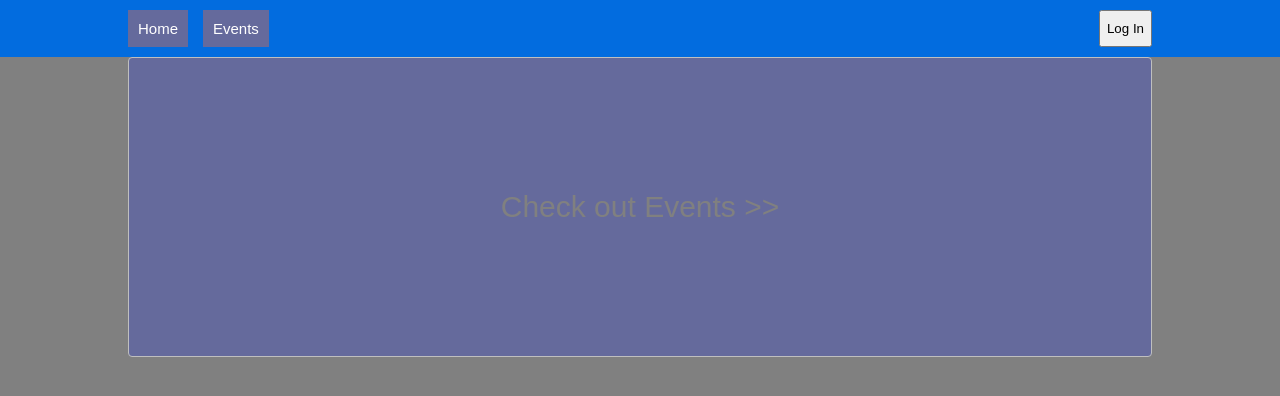
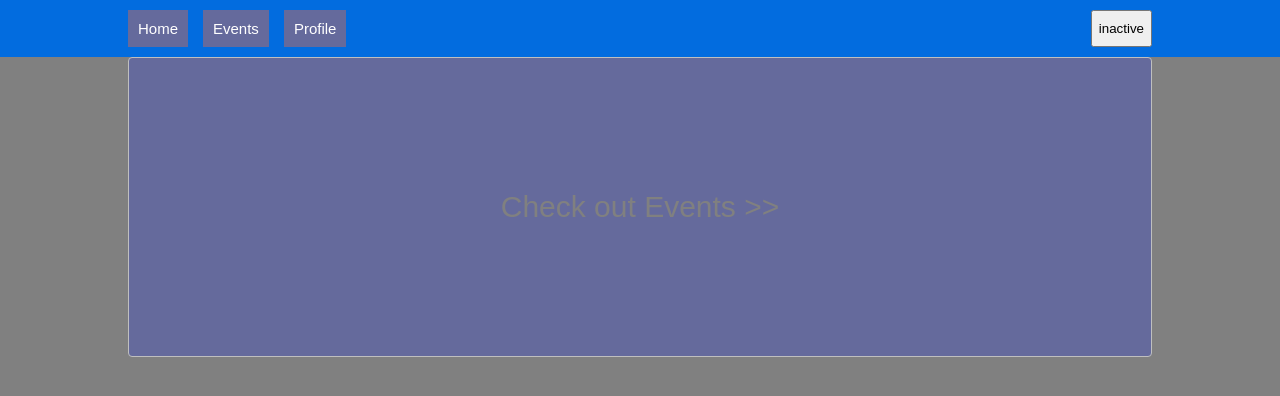
Before and after one commit to asztell/ticket-purchasing, a React (Create React App) app: page / in a window 1280 px wide. Shown: the top 396 px of the page. Built offline with nearby package versions, Linux system fonts and the light colour scheme; no server answers.

Commit message:
use env var in fetch url to avoid local/prod conflict

```diff
--- a/src/App.tsx
+++ b/src/App.tsx
@@ -1,6 +1,6 @@
 import { Outlet } from "react-router-dom";
 import { IntlProvider } from "react-intl";
-import { Auth0Provider } from "@auth0/auth0-react";
+// import { Auth0Provider } from "@auth0/auth0-react";
 import messages from "./lang/en-US.json";
 import { TicketPurchasingProvider, EventsProvider } from "./contexts";
 import { Header } from "./components";
@@ -14,7 +14,7 @@ export function App() {
     <IntlProvider locale={navigator.language} messages={flattenedMessages}>
       <EventsProvider>
         <TicketPurchasingProvider>
-          <Auth0Provider
+          {/* <Auth0Provider
             domain={process.env.REACT_APP_AUTH0_DOMAIN!}
             clientId={process.env.REACT_APP_AUTH0_CLIENT_ID!}
             authorizationParams={{
@@ -22,14 +22,14 @@ export function App() {
               // scope: "openid profile email",
               redirect_uri: process.env.REACT_APP_AUTH0_REDIRECT_URI,
             }}
-          >
-            <Header />
-            <div className="App">
-              <div className="App-Content">
-                <Outlet />
-              </div>
+          > */}
+          <Header />
+          <div className="App">
+            <div className="App-Content">
+              <Outlet />
             </div>
-          </Auth0Provider>
+          </div>
+          {/* </Auth0Provider> */}
         </TicketPurchasingProvider>
       </EventsProvider>
     </IntlProvider>
--- a/src/components/AuthButton.tsx
+++ b/src/components/AuthButton.tsx
@@ -1,21 +1,22 @@
-import { useAuth0 } from "@auth0/auth0-react";
+// import { useAuth0 } from "@auth0/auth0-react";
 import "./AuthButton.scss";
 
 export function AuthButton() {
-  const { logout, loginWithRedirect, isAuthenticated, isLoading } = useAuth0();
-  const label = isAuthenticated ? "Log Out" : "Log In";
+  // const { logout, loginWithRedirect, isAuthenticated, isLoading } = useAuth0();
+  // const label = isAuthenticated ? "Log Out" : "Log In";
+  const label = "inactive";
 
   function onClick() {
-    if (!isAuthenticated) {
-      loginWithRedirect();
-    } else {
-      logout({ logoutParams: { returnTo: window.location.origin } });
-    }
+    // if (!isAuthenticated) {
+    //   loginWithRedirect();
+    // } else {
+    //   logout({ logoutParams: { returnTo: window.location.origin } });
+    // }
   }
 
-  if (isLoading) {
-    return null;
-  }
+  // if (isLoading) {
+  //   return null;
+  // }
 
   return (
     <button className="AuthButton" onClick={onClick}>
--- a/src/components/Events.tsx
+++ b/src/components/Events.tsx
@@ -9,6 +9,7 @@ export function Events() {
   const { events, error } = useContext(EventsContext);
   const [queryParams, setQueryParams] = useQueryParams();
   const { eventId } = getQueryParams(queryParams);
+  console.log("Events", events);
 
   const handleEventChange = useCallback(
     (event: Event) => {
--- a/src/components/Header.tsx
+++ b/src/components/Header.tsx
@@ -3,7 +3,7 @@ import { AuthButton, LinkButton } from "./";
 import "./Header.scss";
 
 export function Header() {
-  const { isAuthenticated } = useAuth0();
+  // const { isAuthenticated } = useAuth0();
 
   return (
     <div className="Header">
@@ -11,7 +11,8 @@ export function Header() {
         <div className="Nav">
           <LinkButton to="/" label="Home" />
           <LinkButton to="/events" label="Events" />
-          <LinkButton to="/profile" label="Profile" show={isAuthenticated} />
+          {/* <LinkButton to="/profile" label="Profile" show={isAuthenticated} /> */}
+          <LinkButton to="/profile" label="Profile" show={true} />
         </div>
         <AuthButton />
       </div>
--- a/src/components/LinkButton.tsx
+++ b/src/components/LinkButton.tsx
@@ -18,8 +18,11 @@ export function LinkButton({
   className?: string;
   onClick?: () => void;
 }) {
+  console.log("LinkButton");
   const navigate = useNavigate();
   const handleButtonClick = useCallback(() => {
+    console.log("handleButtonClick onClick", onClick);
+    console.log("handleButtonClick to", to);
     onClick && onClick();
     to && navigate(to);
   }, [onClick, navigate, to]);
--- a/src/components/Summary.tsx
+++ b/src/components/Summary.tsx
@@ -28,7 +28,8 @@ export function Summary({ className }: { className?: string }) {
     console.log("Submitting...");
     // TODO: start spinner (loading)
     try {
-      const url = `${document.location.origin}/checkout`;
+      // const url = `${document.location.origin}/checkout`;
+      const url = `${process.env.REACT_APP_API}/checkout`;
       const response = await fetch(url, {
         method: "POST",
         headers: {
--- a/src/contexts/events.tsx
+++ b/src/contexts/events.tsx
@@ -22,7 +22,8 @@ export function EventsProvider({ children }: { children: React.ReactNode }) {
   const [error, setError] = useState<string | null>(null);
 
   useEffect(() => {
-    const url = `${document.location.origin}/events`;
+    // const url = `${document.location.origin}/events`;
+    const url = `${process.env.REACT_APP_API}/events`;
     fetch(url)
       .then((res) => {
         if (!res.ok) {
@@ -31,6 +32,7 @@ export function EventsProvider({ children }: { children: React.ReactNode }) {
         return res.json();
       })
       .then((result) => {
+        console.log("events", result);
         setEvents(result);
       })
       .catch((error) => {
--- a/src/routes/EventsPage.tsx
+++ b/src/routes/EventsPage.tsx
@@ -1,6 +1,6 @@
 import { useContext } from "react";
 import classnames from "classnames";
-import { useAuth0 } from "@auth0/auth0-react";
+// import { useAuth0 } from "@auth0/auth0-react";
 import {
   Events,
   Quantity,
@@ -15,8 +15,8 @@ export function EventsPage() {
   const [queryParams] = useQueryParams();
   const { eventId, ticketsCount } = getQueryParams(queryParams);
   const disabledLinkButton = !eventId || !ticketsCount;
-  const { isAuthenticated } = useAuth0();
-  const toCkeckoutPage = isAuthenticated ? "/checkout" : "/login";
+  // const { isAuthenticated } = useAuth0();
+  // const toCkeckoutPage = isAuthenticated ? "/checkout" : "/login";
 
   const eventsPageToHomePageClassName = classnames(
     "Events-Page-To-Home-Page",
```
Also changed, not shown: src/routes/index.tsx (+4 -4 lines).
